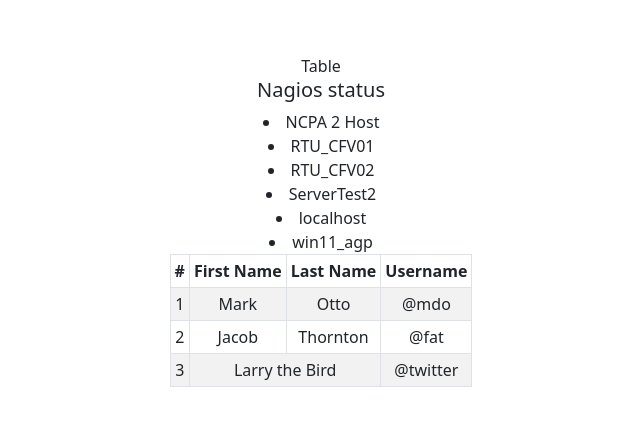
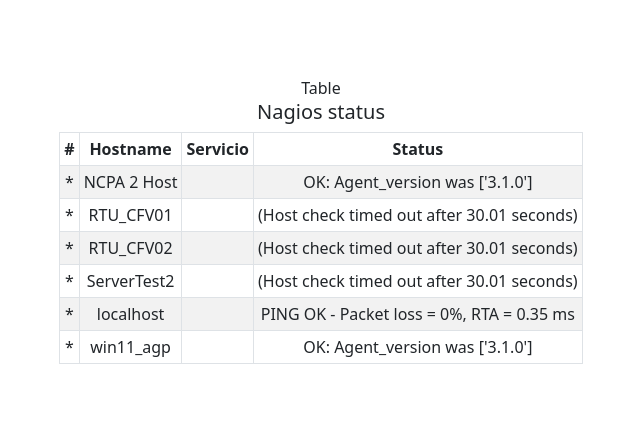
Before and after one commit to aguerreroperez1973/frontNagios1, a React (Vite) app: page / in a window 1280 px wide. Shown: the part 172-598 px from the top of the page, without its empty margins (319-959 px from the left). Built offline with nearby package versions, Linux system fonts and the light colour scheme.

Commit message:
subir avances

```diff
--- a/src/components/TableComponent.jsx
+++ b/src/components/TableComponent.jsx
@@ -31,36 +31,34 @@
     <>
     <div>Table</div>
     <h5>Nagios status</h5>
-         { contenidoArchivo.map( el => ( <li key={el.host_name} > {el.host_name } </li> ) ) }
-         {/*contenidoArchivo*/}
-
          <Table striped bordered hover size="sm">
       <thead>
         <tr>
           <th>#</th>
-          <th>First Name</th>
-          <th>Last Name</th>
-          <th>Username</th>
+          <th>Hostname</th>
+          <th>Servicio</th>
+          <th>Status</th>
         </tr>
       </thead>
       <tbody>
-        <tr>
-          <td>1</td>
-          <td>Mark</td>
-          <td>Otto</td>
-          <td>@mdo</td>
-        </tr>
-        <tr>
-          <td>2</td>
-          <td>Jacob</td>
-          <td>Thornton</td>
-          <td>@fat</td>
-        </tr>
-        <tr>
-          <td>3</td>
-          <td colSpan={2}>Larry the Bird</td>
-          <td>@twitter</td>
-        </tr>
+      {/* contenidoArchivo.map( el => ( <li key={el.host_name} > {el.host_name } </li> ) ) */}
+         {/*contenidoArchivo*/}
+         {contenidoArchivo.map(({ host_name, service_description, plugin_output }, i) => (
+                  <tr
+                    key={i}
+                    className="align-middle" >
+                    <td> * </td>
+                    <td> {host_name} </td>
+                    <td> {service_description} </td>
+                    <td> {plugin_output}</td>
+                    {/*<td> {tipo_doc} </td>
+                    <td> {number_doc} </td>
+                    <td> {monto} </td>
+                    <td> {saldo}</td>*/}
+                  </tr>
+                ))}
+
+
       </tbody>
     </Table>
 
```
Also changed, not shown: frontNagios/src/App.jsx (deleted).
